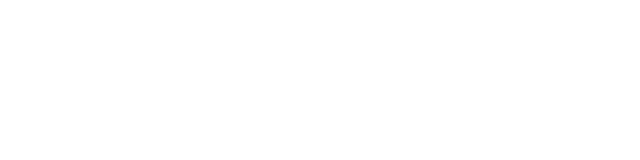
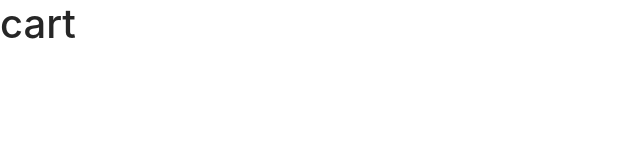
Before and after one commit to tinkugupta5/POS_fullsatck, a React (Create React App) app in the folder client/: page /cart in a window 1280 px wide. Before the commit this address had no page. Shown: the top 160 px of the page, without its empty margins (0-640 px from the left). Built offline with nearby package versions, Linux system fonts and the light colour scheme.

Commit message:
add to cart fixed and seperate cart page created 10 oct

```diff
--- a/client/src/App.js
+++ b/client/src/App.js
@@ -4,6 +4,7 @@ import 'antd/dist/antd.min.css';
 import {BrowserRouter,Routes,Route} from 'react-router-dom'
 import Homepage from './componets/pages/Homepage';
 import ItemPage from './componets/pages/ItemPage';
+import CartPage from './componets/pages/CartPage';
 
 
 function App() {
@@ -13,6 +14,7 @@ function App() {
       <Routes>
         <Route path="/" element={<Homepage/>} />
         <Route path="/items" element={<ItemPage/>} />
+        <Route path="/cart" element={<CartPage/>} />
       </Routes>
     </BrowserRouter>
     </>
--- a/client/src/componets/DefaultLayout.js
+++ b/client/src/componets/DefaultLayout.js
@@ -1,7 +1,7 @@
 import React,{useState,useEffect} from "react";
 import { useSelector } from "react-redux";
 import { Layout, Menu } from "antd";
-import { NavLink } from "react-router-dom";
+import { NavLink,useNavigate } from "react-router-dom";
 // import { rootReducer } from './redux/rootReducer';
 import {
   MenuUnfoldOutlined,
@@ -18,7 +18,7 @@ import "../styles/DefaultLayout.css";
 const { Header, Sider, Content } = Layout;
 
 const  DefaultLayout = ({children})=> {
-
+  const navigate = useNavigate();
   const {cartItems} = useSelector(state => state.rootReducer)
   const [collapsed,setCollapsed] = useState(false)
   // const dispatch =useDispatch();
@@ -81,7 +81,7 @@ const  DefaultLayout = ({children})=> {
               }
             )}
 
-            <div className="cart-item">
+            <div className="cart-item d-flex justify-content-space-between flex-row" onClick={()=>navigate('/cart')}>
               <p>{cartItems.length}</p>
               <ShoppingCartOutlined/>
             </div>
--- /dev/null
+++ b/client/src/componets/pages/CartPage.js
@@ -0,0 +1,11 @@
+import React from 'react'
+
+const CartPage = () => {
+  return (
+    <div>
+    <h1>cart</h1>
+    </div>
+  )
+}
+
+export default CartPage
--- a/client/src/componets/pages/ItemList.js
+++ b/client/src/componets/pages/ItemList.js
@@ -9,7 +9,7 @@ const ItemList = ({item}) => {
   //update cart handler
   const handleAddToCart = () => {
     dispatch({
-      type:'updateCart',
+      type:'Add_TO_CART',
       payload:item,
     })
 
--- a/client/src/componets/redux/rootReducer.js
+++ b/client/src/componets/redux/rootReducer.js
@@ -5,7 +5,7 @@ const intialState = {
 export const rootReducer = (state=intialState,action) => {
 
     switch(action.type) {
-        case 'updateCart':
+        case 'Add_TO_CART':
             return{
                 ...state,
                 //full fill cart item with payload
```
